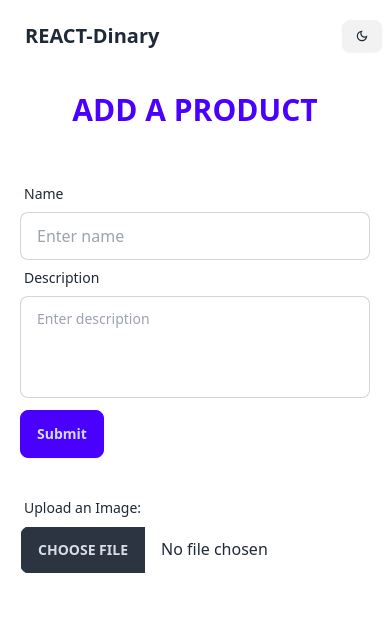
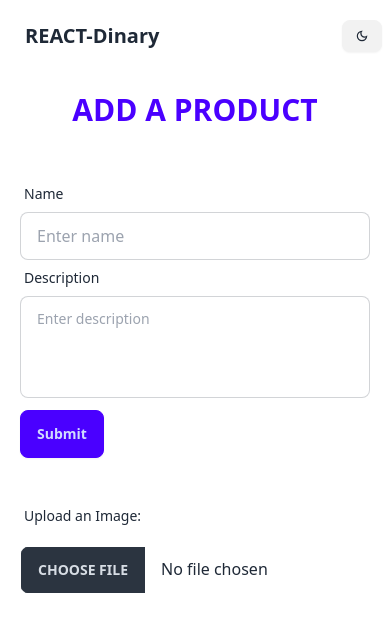
Before and after one commit to Hossaini1/frontend-cloudinary, a React (Vite) app: page / in a window 390 px wide. Shown: the top 632 px of the page. Built offline with nearby package versions, Linux system fonts and the light colour scheme; no server answers.

Commit message:
änderungen an create produkt komponente

```diff
--- a/src/components/CreateProduct.jsx
+++ b/src/components/CreateProduct.jsx
@@ -1,5 +1,6 @@
 import { useState } from "react";
 import { toast } from "react-toastify";
+import { ImSpinner9 } from "react-icons/im";
 
 
 const CreateProductForm = () => {
@@ -14,6 +15,7 @@ const CreateProductForm = () => {
   const [imageUrl, setImageUrl] = useState("");
   // const [message, setMessage] = useState(null);
   const [errors, setErrors] = useState({});
+  const [loading,setLoading]=useState(false)
 
   const validateForm = () => {
     const newErrors = {};
@@ -54,11 +56,13 @@ const CreateProductForm = () => {
       (imageFile.type === "image/png" || imageFile.type === "image/jpeg") &&
       imageFile.size <= 5000000
     ) {
+      // setLoading(true)
       const readFile = new FileReader();
       readFile.readAsDataURL(imageFile);
       readFile.onloadend = () => {
         setImageUrl(readFile.result);
         setErrors((prevErrors) => ({ ...prevErrors, image: null }));
+        // setLoading(false)
       };
     } else {
       e.target.value = null;
@@ -94,9 +98,12 @@ const CreateProductForm = () => {
       description,
       image: imageUrl,
     };
+    setLoading(true)
     console.log("Form data: ", productData); // log the form data
 
     const response = await createProducts(baseUrl, productData);
+    setLoading(false)
+
 
     if (response?.message) {
       toast.success(response.message, {
@@ -121,6 +128,7 @@ const CreateProductForm = () => {
     setName("");
     setDescription("");
     setErrors({});
+
   };
 
   return (
@@ -135,8 +143,8 @@ const CreateProductForm = () => {
         )} */}
       </>
 
-      <form onSubmit={handleFormSubmit} className="m-x-auto w-full">
-        <div className="flex flex-col gap-8 sm:flex-row lg:gap-16">
+      <form onSubmit={handleFormSubmit} className="m-x-auto w-full ">
+        <div className="flex flex-col gap-10 sm:flex-row lg:gap-16">
           <div className="lg:w-1/2">
             <div className="form-control w-full">
               <label className="label" htmlFor="name">
@@ -155,7 +163,7 @@ const CreateProductForm = () => {
               )}
             </div>
 
-            <div className="form-control w-full">
+            <div className="form-control w-full ">
               <label className="label" htmlFor="description">
                 <span className="label-text">Description</span>
               </label>
@@ -173,16 +181,22 @@ const CreateProductForm = () => {
               )}
             </div>
 
+
           <button type="submit" className="btn btn-primary mt-3">
           Submit
         </button>
+        {loading && (
+                <div className="mt-[-2.5rem] flex justify-center">
+                  <ImSpinner9 className="animate-spin text-4xl text-primary" />
+                </div>
+              )}
           </div>
 
 
-          <div className="lg:w-1/2">
-            <div className="form-control w-full">
+          <div className="lg:w-1/2  bg-white" >
+            <div className="form-control w-full   ">
               <label className="label" htmlFor="image">
-                <span className="label-text">Upload an Image:</span>
+                <span className="label-text mb-3 ">Upload an Image:</span>
               </label>
               <input
                 type="file"
@@ -195,6 +209,7 @@ const CreateProductForm = () => {
                 <p className="mt-1 text-xs text-red-500">{errors.image}</p>
               )}
             </div>
+
             {imageUrl && (
               <img
                 src={imageUrl}
@@ -205,7 +220,6 @@ const CreateProductForm = () => {
           </div>
         </div>
 
-
       </form>
     </>
   );
--- a/src/main.jsx
+++ b/src/main.jsx
@@ -10,7 +10,7 @@ ReactDOM.createRoot(document.getElementById('root')).render(
       <ToastContainer
       position="top-center"
       autoClose={5000}
-      themes="light"
+      // theme="light"
       transition={Bounce}
     />
     <App />
```
